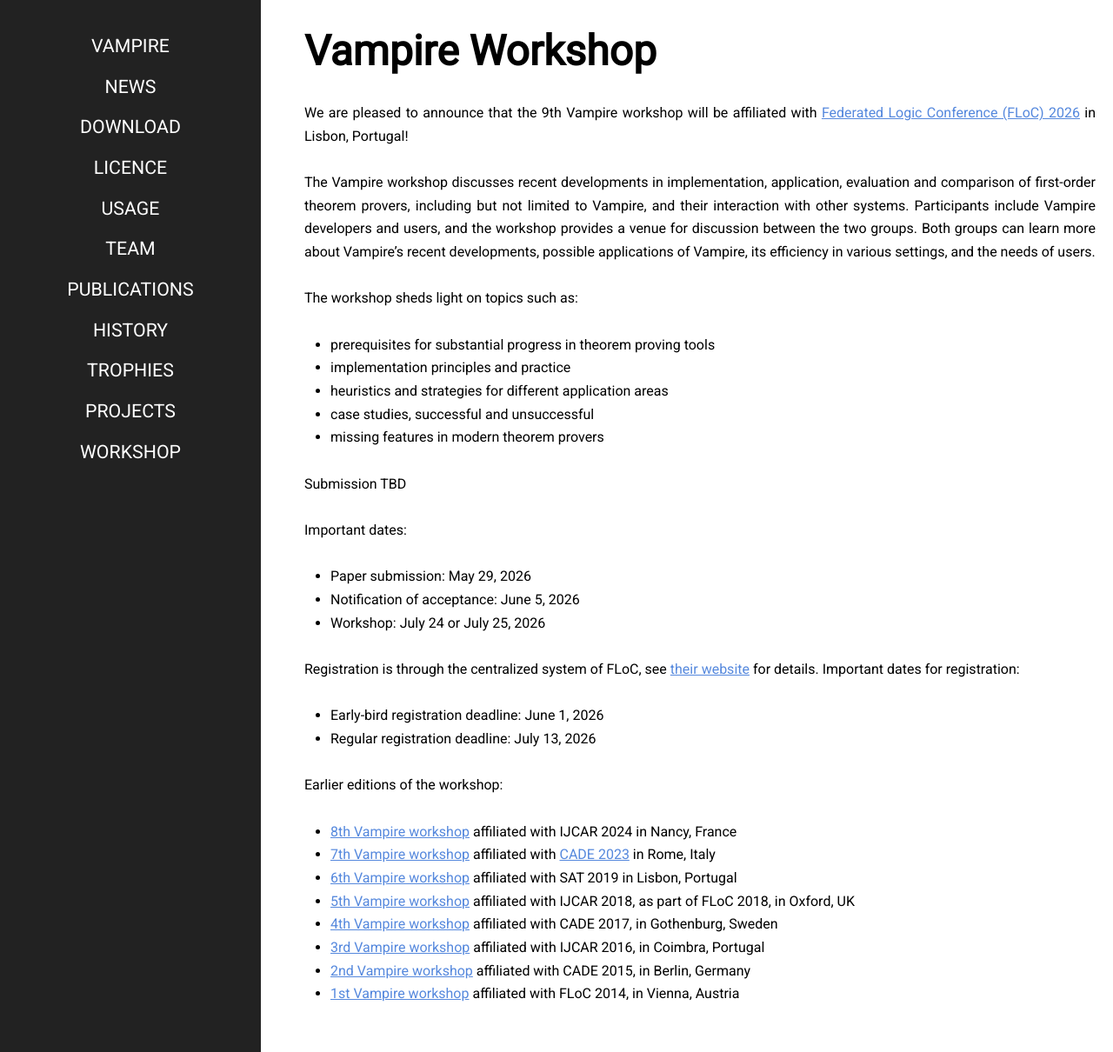
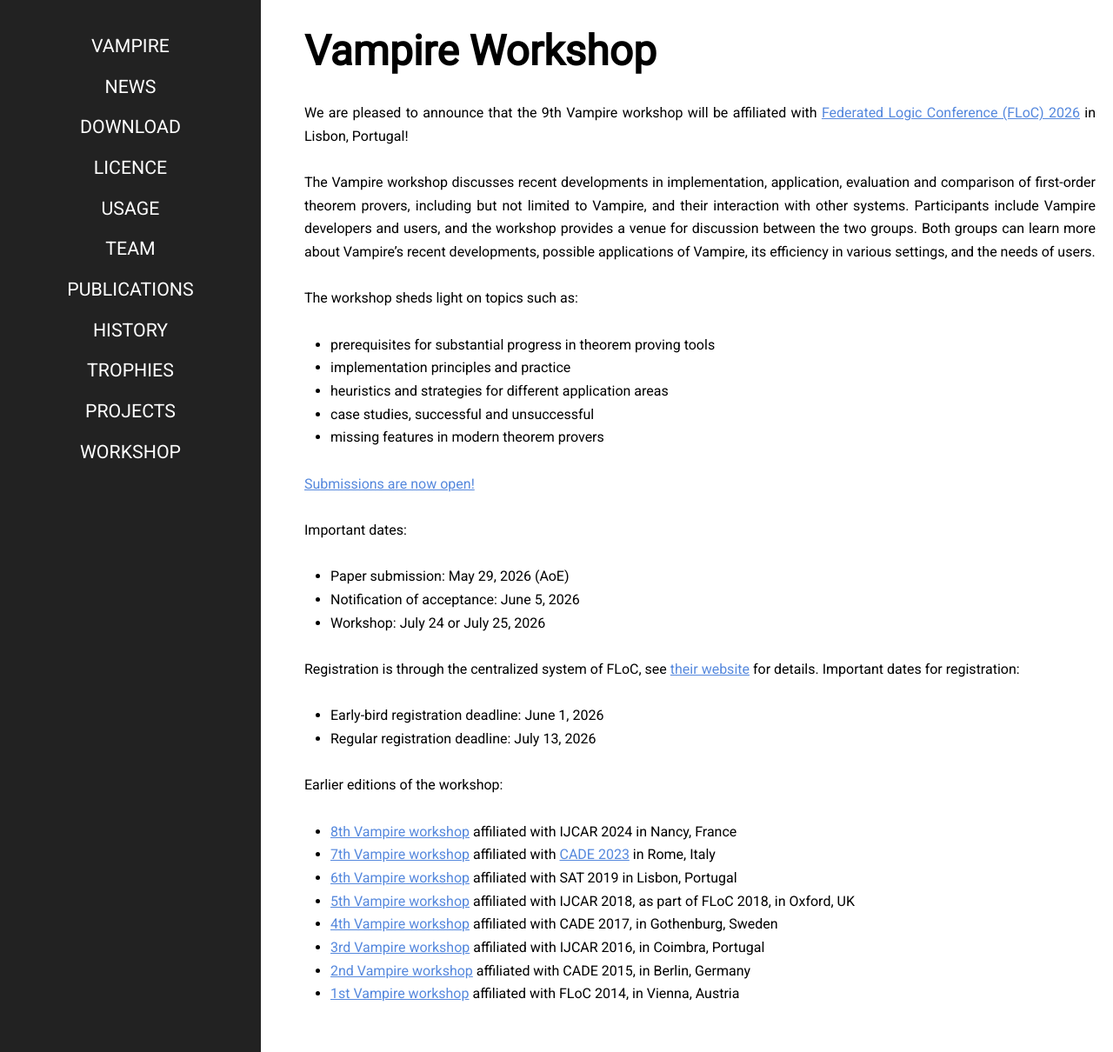
Before and after one commit to vprover/vprover.github.io, a Jekyll site: the page built from workshop.html, in a window 1280 px wide. Shown: the whole page at 87% size. Built offline with Jekyll 4.4.1, drawn with Linux system fonts in a browser that asks for light colours.

Commit message:
added submission link

```diff
--- a/workshop.html
+++ b/workshop.html
@@ -25,13 +25,13 @@
 </p>
 
 <p>
-Submission TBD
+<a href="https://submissions.floc26.org/vampire/">Submissions are now open!</a>
 </p>
 
 <p>
 Important dates:
 <ul>
-<li> Paper submission: May 29, 2026
+<li> Paper submission: May 29, 2026 (AoE)
 <li> Notification of acceptance: June 5, 2026
 <li> Workshop: July 24 or July 25, 2026
 </ul>
```
